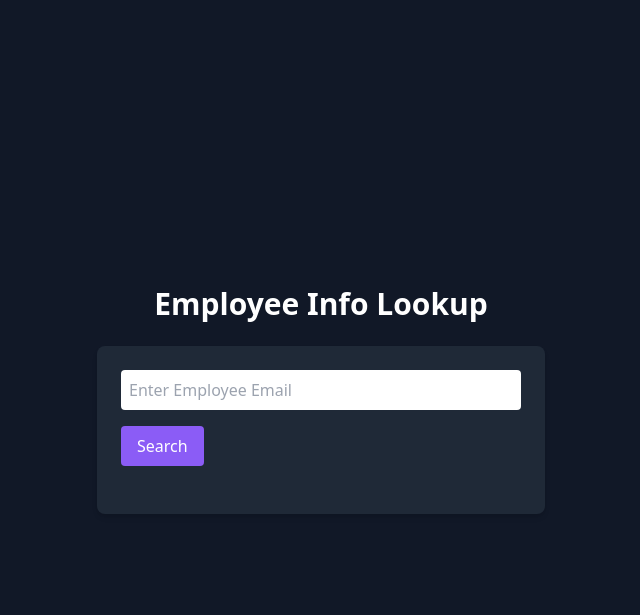
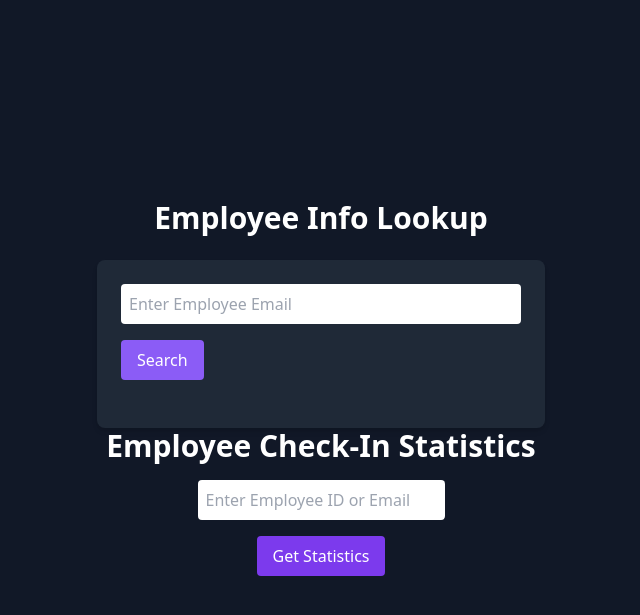
Before and after one commit to SJDeshmukh/dinemarker, a Flask app: page /statistics in a window 1280 px wide. Shown: the top 615 px of the page, without its empty margins (319-959 px from the left). Run offline with Flask 3, Linux system fonts and the light colour scheme; some libraries are stand-ins or nearby versions.

Commit message:
Initial commit

```diff
--- a/server.py
+++ b/server.py
@@ -128,8 +128,31 @@ def get_employee():
 def camera():
     return render_template('camera.html')
 
-@app.route('/statistics')
+@app.route('/statistics', methods=['GET', 'POST'])
 def statistics():
+    if request.method == 'POST':
+        data = request.get_json()
+        employee_id = data.get('employee_id')
+
+        if not employee_id:
+            return jsonify({'success': False, 'message': 'No employee ID provided'}), 400
+
+        conn = get_db_connection()
+
+        user = conn.execute('SELECT * FROM users WHERE email = ? OR id = ?', (employee_id, employee_id)).fetchone()
+        if not user:
+            conn.close()
+            return jsonify({'success': False, 'message': 'Employee not found'}), 404
+
+        scans = conn.execute('SELECT timestamp FROM scans WHERE employee_id = ? ORDER BY timestamp DESC', (employee_id,)).fetchall()
+        conn.close()
+
+        return jsonify({
+            'success': True,
+            'employee': dict(user),
+            'scans': [row['timestamp'] for row in scans]
+        })
+
     return render_template('statistics.html')
 
 
--- a/templates/statistics.html
+++ b/templates/statistics.html
@@ -54,3 +54,52 @@
   </script>
 </body>
 </html>
+<!DOCTYPE html>
+<html lang="en">
+<head>
+  <meta charset="UTF-8" />
+  <meta name="viewport" content="width=device-width, initial-scale=1.0"/>
+  <title>Employee Statistics</title>
+  <script src="https://cdn.tailwindcss.com"></script>
+</head>
+<body class="bg-gray-900 text-white p-6">
+  <h1 class="text-3xl font-bold mb-4">Employee Check-In Statistics</h1>
+
+  <input id="empId" placeholder="Enter Employee ID or Email" class="p-2 text-black rounded mb-4" />
+  <button onclick="fetchStats()" class="bg-violet-600 px-4 py-2 rounded">Get Statistics</button>
+
+  <div id="stats" class="mt-6"></div>
+
+  <script>
+    function fetchStats() {
+      const empId = document.getElementById('empId').value;
+      fetch('/statistics', {
+        method: 'POST',
+        headers: { 'Content-Type': 'application/json' },
+        body: JSON.stringify({ employee_id: empId })
+      })
+      .then(res => res.json())
+      .then(data => {
+        const statsDiv = document.getElementById('stats');
+        if (!data.success) {
+          statsDiv.innerHTML = `<p class="text-red-500">${data.message}</p>`;
+          return;
+        }
+
+        const emp = data.employee;
+        let html = `<h2 class="text-xl font-semibold mb-2">Employee: ${emp.name} ${emp.surname}</h2>`;
+        html += `<ul class="list-disc ml-6">`;
+        data.scans.forEach(ts => {
+          html += `<li>${ts}</li>`;
+        });
+        html += `</ul>`;
+        statsDiv.innerHTML = html;
+      })
+      .catch(err => {
+        console.error(err);
+        document.getElementById('stats').innerHTML = `<p class="text-red-500">Error fetching data.</p>`;
+      });
+    }
+  </script>
+</body>
+</html>
```
